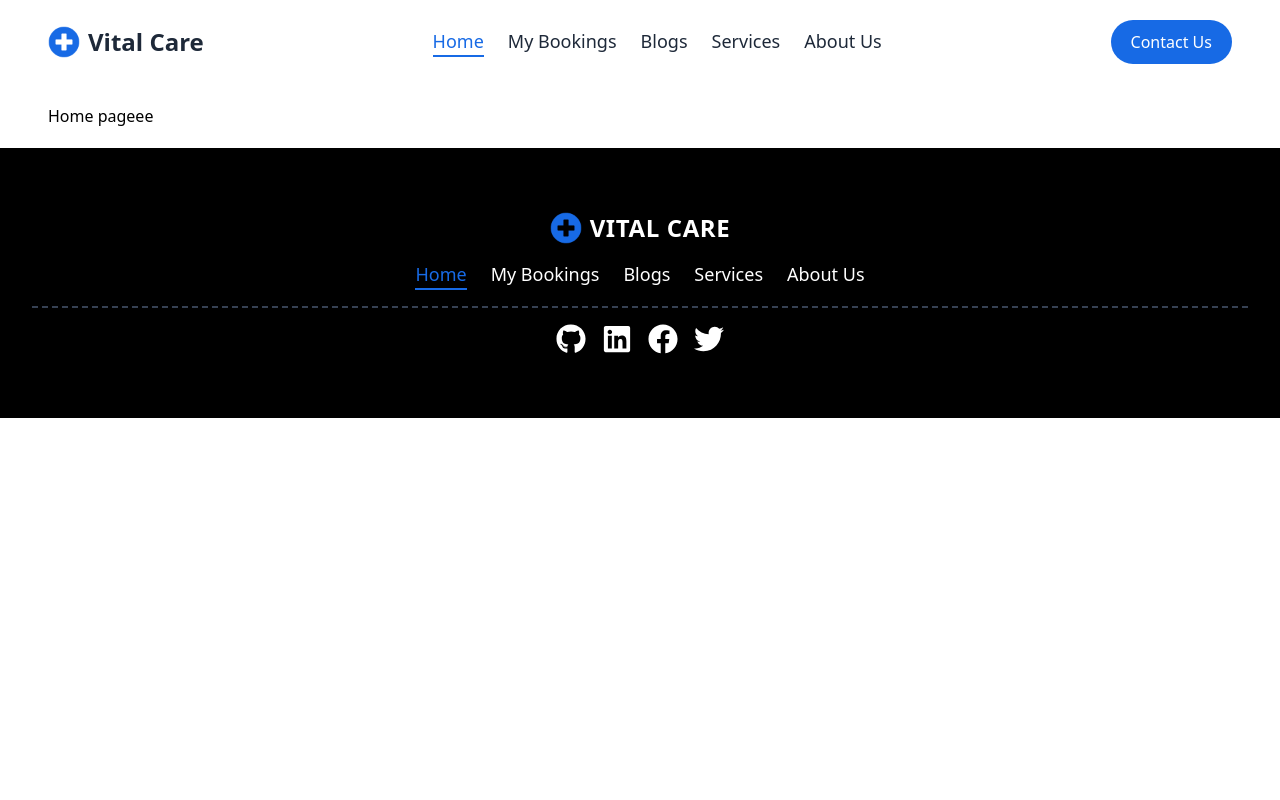
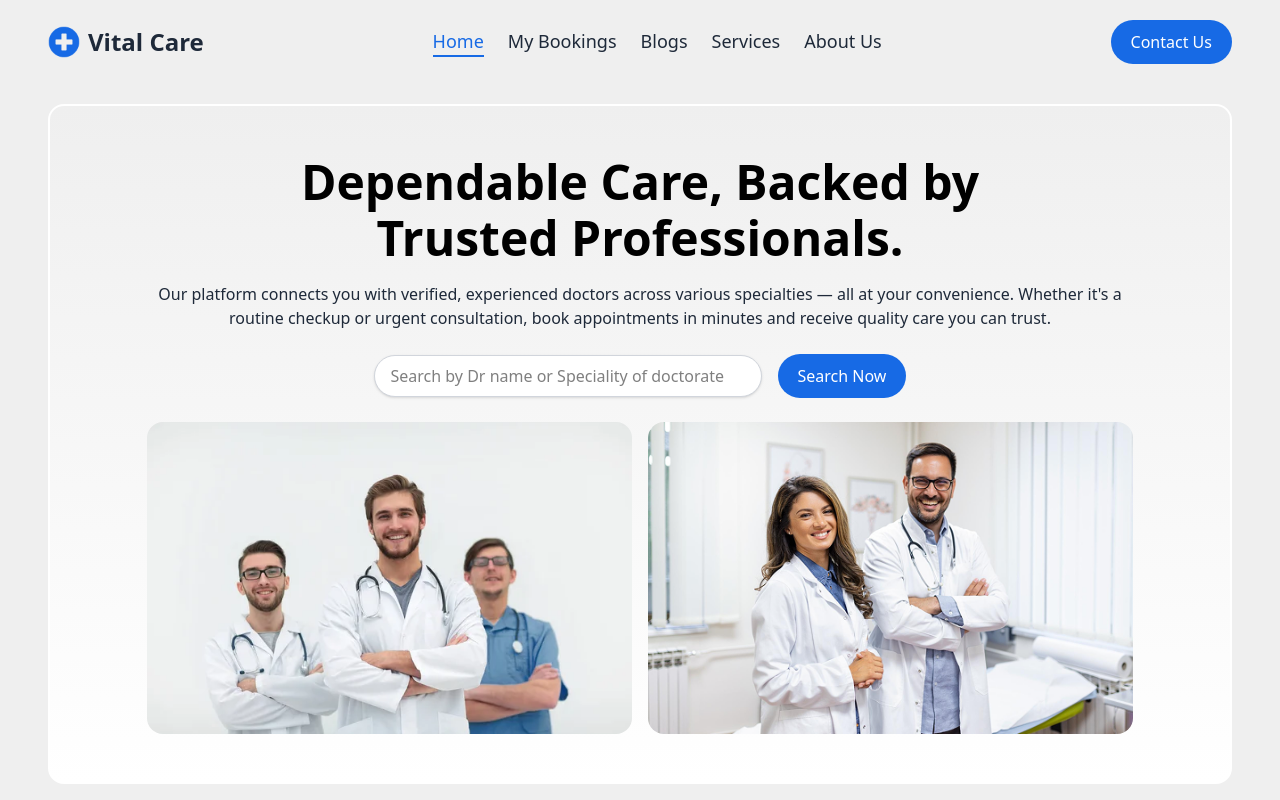
Before and after one commit to shihabuddin-dev/vital-care, a React (Vite) app: page / in a window 1280 px wide. Shown: the top 800 px of the page. Built offline with nearby package versions, Linux system fonts and the light colour scheme.

Commit message:
i have added here header section functionality

```diff
--- a/src/components/Footer.jsx
+++ b/src/components/Footer.jsx
@@ -13,8 +13,8 @@ const Footer = () => {
         <NavLink to='/about-us'>About Us</NavLink>
     </div>
     return (
-        <div className='bg-black'>
-            <div className='container mx-auto py-12 px-4 md:px-6 lg:px-8 md:p-16 text-white flex justify-center items-center gap-4 flex-col'>
+        <div className=''>
+            <div className='container mx-auto py-12 px-4 md:px-6 lg:px-8 md:p-16 flex justify-center items-center gap-4 flex-col'>
                 <Link className="flex flex-wrap items-center">
                     <img className='w-8' src={logoFooter} alt="logo" />
                     <span className="ml-2 text-2xl font-bold tracking-wide uppercase">
@@ -24,7 +24,7 @@ const Footer = () => {
                 <ul>
                     <li>{links}</li>
                 </ul>
-                <hr className='border-t-2 border-gray-700 border-dashed w-full ' />
+                <hr className='border-t-2 border-gray-200 border-dashed w-full ' />
                 <div className='text-2xl md:text-3xl flex flex-wrap gap-4'>
                     <a href='https://github.com/shihabuddin-dev' target='blank'><FaGithub /> </a>
                     <a href='https://www.linkedin.com/in/shihabuddinreal' target='blank'><FaLinkedin /> </a>
--- /dev/null
+++ b/src/components/Hero.jsx
@@ -0,0 +1,38 @@
+import React from 'react';
+import Button from './ui/Button';
+import heroImage1 from '../assets/banner-img-1.png'
+import heroImage2 from '../assets/banner-img-2.jpg'
+
+const Hero = () => {
+    return (
+        <div className='bg-linear-to-b from-[#efefef] to-white border-2 border-white py-8 md:py-12 rounded-2xl px-2'>
+            {/* header part  */}
+            <div className='text-center space-y-4 '>
+                <h2 className='text-4xl md:text-5xl font-semibold md:font-bold md:leading-14 md:w-8/12 mx-auto'>Dependable Care, Backed by Trusted Professionals.</h2>
+                <p className='text-gray-800 md:w-10/12 mx-auto'>Our platform connects you with verified, experienced doctors across various specialties — all at your convenience. Whether it's a routine checkup or urgent consultation, book appointments in minutes and receive quality care you can trust.
+                </p>
+            </div>
+            <form
+                // onSubmit={(e) => {
+                //     handleSearch(e, searchText)
+                //     // reset text from input
+                //     setSearchText('')
+                // }}
+                className='flex gap-4 flex-col md:flex-row pt-6 justify-center items-center'>
+
+                <input
+                    // value={searchText}
+                    // onChange={(e) => setSearchText(e.target.value)}
+                    type="text"
+                    placeholder='Search by Dr name or Speciality of doctorate' className='border shadow px-4 py-2 w-2/3 md:w-1/3 rounded-4xl bg-white border-gray-300 focus:outline-[#176AE5]' />
+                <Button type='submit' label='Search Now' />
+            </form>
+            <div className='mt-6 flex justify-center items-center flex-col md:flex-row gap-4'>
+                <img className='w-full md:w-5/12 md:h-78 object-cover rounded-2xl' src={heroImage2} alt="" />
+                <img className='w-full md:w-5/12 md:h-78 object-cover rounded-2xl' src={heroImage1} alt="" />
+            </div>
+        </div>
+    );
+};
+
+export default Hero;
--- a/src/components/Nav.jsx
+++ b/src/components/Nav.jsx
@@ -13,7 +13,7 @@ const Nav = () => {
         <NavLink to='/about-us'>About Us</NavLink>
     </div>
     return (
-        <div className="container mx-auto px-4 py-5 md:px-6 lg:px-12">
+        <div className="container mx-auto px-4 py-5 md:px-6 lg:px-12 bg-[#efefef]">
             <div className="relative flex items-center justify-between">
                 <Link className="inline-flex items-center">
                     <img className='w-8' src={logo} alt="logo" />
--- a/src/layout/MainLayout.jsx
+++ b/src/layout/MainLayout.jsx
@@ -7,9 +7,8 @@ const MainLayout = () => {
     return (
         <div>
             <Nav />
-            <div className='container mx-auto px-4 py-5 md:px-6 lg:px-12'>
+            <div className='container mx-auto px-4 py-5 md:px-6 lg:px-12 bg-[#efefef]'>
                 <Outlet />
-
             </div>
             <Footer />
         </div>
--- a/src/pages/Home.jsx
+++ b/src/pages/Home.jsx
@@ -1,9 +1,10 @@
 import React from 'react';
+import Hero from '../components/Hero';
 
 const Home = () => {
     return (
         <div>
-                Home pageee
+               <Hero/>
         </div>
     );
 };
```
Also changed, not shown: src/assets/banner-img-2.jpg (added).
